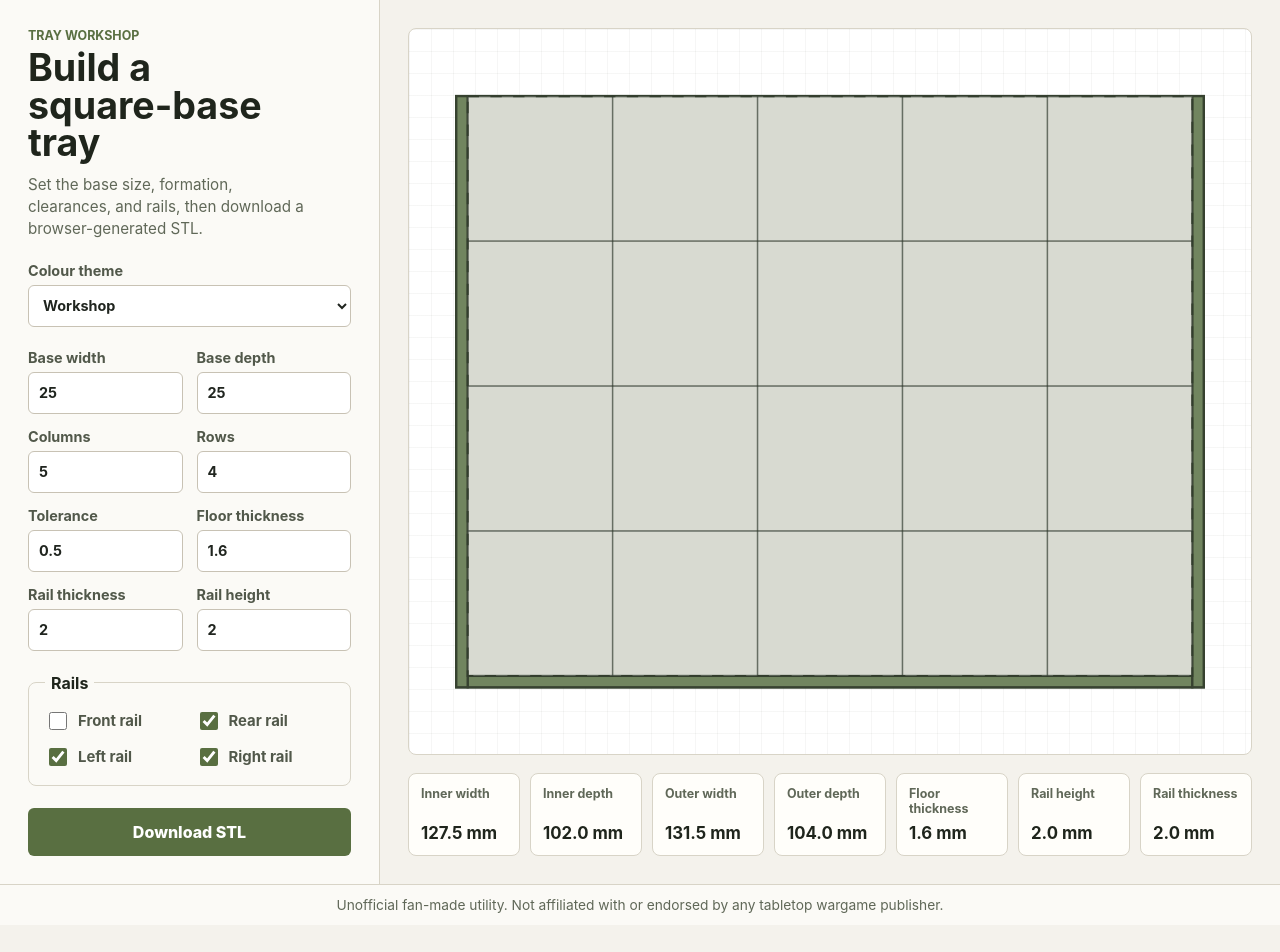
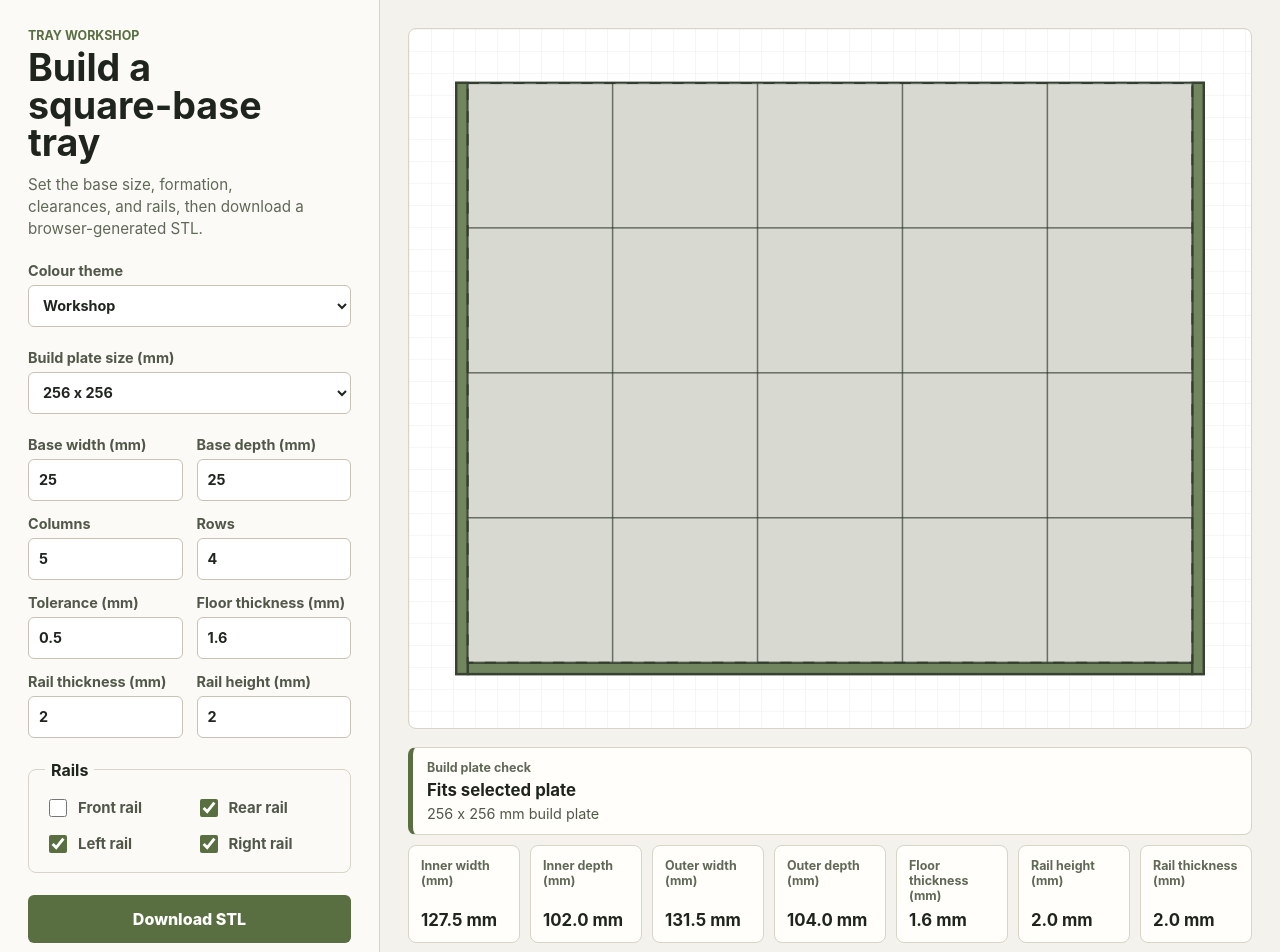
Before and after one commit to greyplasticmodelling/tray-workshop, a React (Vite) app: page / in a window 1280 px wide. Shown: the top 952 px of the page. Before the commit the page ends 925 px from the top, so only its background shows below. Built offline with nearby package versions, Linux system fonts and the light colour scheme.

Commit message:
Add build plate fit checker

```diff
--- a/src/App.tsx
+++ b/src/App.tsx
@@ -3,7 +3,7 @@ import { DimensionsPanel } from './components/DimensionsPanel';
 import { TrayControls } from './components/TrayControls';
 import { TrayPreviewSvg } from './components/TrayPreviewSvg';
 import { downloadStl } from './geometry/exportStl';
-import { calculateTrayDimensions, validateTraySettings } from './geometry/trayMath';
+import { calculateBuildPlateFit, calculateTrayDimensions, validateTraySettings } from './geometry/trayMath';
 import type { ThemeName, TraySettings } from './types';
 
 const defaultSettings: TraySettings = {
@@ -19,12 +19,14 @@ const defaultSettings: TraySettings = {
   rearRailEnabled: true,
   leftRailEnabled: true,
   rightRailEnabled: true,
+  buildPlateSize: '256x256',
 };
 
 export default function App() {
   const [settings, setSettings] = useState<TraySettings>(defaultSettings);
   const [theme, setTheme] = useState<ThemeName>('workshop');
   const dimensions = useMemo(() => calculateTrayDimensions(settings), [settings]);
+  const buildPlateFit = useMemo(() => calculateBuildPlateFit(settings, dimensions), [settings, dimensions]);
   const validation = useMemo(() => validateTraySettings(settings), [settings]);
 
   return (
@@ -41,7 +43,7 @@ export default function App() {
 
         <section className="preview-panel" aria-label="Tray preview and dimensions">
           <TrayPreviewSvg settings={settings} dimensions={dimensions} />
-          <DimensionsPanel settings={settings} dimensions={dimensions} />
+          <DimensionsPanel settings={settings} dimensions={dimensions} buildPlateFit={buildPlateFit} />
         </section>
       </main>
 
--- a/src/components/DimensionsPanel.tsx
+++ b/src/components/DimensionsPanel.tsx
@@ -1,23 +1,40 @@
-import type { TrayDimensions, TraySettings } from '../types';
+import type { BuildPlateFit, TrayDimensions, TraySettings } from '../types';
 import { formatMm } from '../geometry/trayMath';
 
 type Props = {
   dimensions: TrayDimensions;
   settings: TraySettings;
+  buildPlateFit: BuildPlateFit;
 };
 
-export function DimensionsPanel({ dimensions, settings }: Props) {
+export function DimensionsPanel({ dimensions, settings, buildPlateFit }: Props) {
   const items = [
-    ['Inner width', formatMm(dimensions.innerWidthMm)],
-    ['Inner depth', formatMm(dimensions.innerDepthMm)],
-    ['Outer width', formatMm(dimensions.outerWidthMm)],
-    ['Outer depth', formatMm(dimensions.outerDepthMm)],
-    ['Floor thickness', formatMm(settings.floorThicknessMm)],
-    ['Rail height', formatMm(settings.railHeightMm)],
-    ['Rail thickness', formatMm(settings.railThicknessMm)],
+    ['Inner width (mm)', formatMm(dimensions.innerWidthMm)],
+    ['Inner depth (mm)', formatMm(dimensions.innerDepthMm)],
+    ['Outer width (mm)', formatMm(dimensions.outerWidthMm)],
+    ['Outer depth (mm)', formatMm(dimensions.outerDepthMm)],
+    ['Floor thickness (mm)', formatMm(settings.floorThicknessMm)],
+    ['Rail height (mm)', formatMm(settings.railHeightMm)],
+    ['Rail thickness (mm)', formatMm(settings.railThicknessMm)],
   ];
+  const fitsOnPlate = buildPlateFit.fits || buildPlateFit.fitsRotated;
+  const fitText = buildPlateFit.fits
+    ? 'Fits selected plate'
+    : buildPlateFit.fitsRotated
+      ? 'Fits if rotated'
+      : 'Likely needs splitting';
+  const fitDetail = fitsOnPlate
+    ? `${buildPlateFit.plate.widthMm} x ${buildPlateFit.plate.depthMm} mm build plate`
+    : `Over by ${formatMm(buildPlateFit.overWidthMm)} wide and ${formatMm(buildPlateFit.overDepthMm)} deep`;
 
   return (
+    <div className="output-summary">
+      <section className="plate-fit" data-fit={fitsOnPlate ? 'yes' : 'no'} aria-label="Build plate fit">
+        <span>Build plate check</span>
+        <strong>{fitText}</strong>
+        <p>{fitDetail}</p>
+      </section>
+
       <section className="dimensions" aria-label="Calculated dimensions">
         {items.map(([label, value]) => (
           <div className="dimension-row" key={label}>
@@ -26,5 +43,6 @@ export function DimensionsPanel({ dimensions, settings }: Props) {
           </div>
         ))}
       </section>
+    </div>
   );
 }
--- a/src/components/TrayControls.tsx
+++ b/src/components/TrayControls.tsx
@@ -1,4 +1,5 @@
 import type { ThemeName, TraySettings } from '../types';
+import { buildPlates } from '../geometry/trayMath';
 
 type Props = {
   settings: TraySettings;
@@ -10,18 +11,18 @@ type Props = {
 };
 
 const numberFields: Array<{
-  key: keyof TraySettings;
+  key: keyof Omit<TraySettings, 'buildPlateSize'>;
   label: string;
   step: number;
 }> = [
-  { key: 'baseWidthMm', label: 'Base width', step: 1 },
-  { key: 'baseDepthMm', label: 'Base depth', step: 1 },
+  { key: 'baseWidthMm', label: 'Base width (mm)', step: 1 },
+  { key: 'baseDepthMm', label: 'Base depth (mm)', step: 1 },
   { key: 'columns', label: 'Columns', step: 1 },
   { key: 'rows', label: 'Rows', step: 1 },
-  { key: 'toleranceMm', label: 'Tolerance', step: 0.1 },
-  { key: 'floorThicknessMm', label: 'Floor thickness', step: 0.1 },
-  { key: 'railThicknessMm', label: 'Rail thickness', step: 0.1 },
-  { key: 'railHeightMm', label: 'Rail height', step: 0.1 },
+  { key: 'toleranceMm', label: 'Tolerance (mm)', step: 0.1 },
+  { key: 'floorThicknessMm', label: 'Floor thickness (mm)', step: 0.1 },
+  { key: 'railThicknessMm', label: 'Rail thickness (mm)', step: 0.1 },
+  { key: 'railHeightMm', label: 'Rail height (mm)', step: 0.1 },
 ];
 
 const railToggles: Array<{ key: keyof TraySettings; label: string }> = [
@@ -62,6 +63,20 @@ export function TrayControls({ settings, theme, onChange, onThemeChange, validat
           {themes.map((themeOption) => (
             <option value={themeOption.value} key={themeOption.value}>
               {themeOption.label}
+            </option>
+          ))}
+        </select>
+      </label>
+
+      <label className="field">
+        <span>Build plate size (mm)</span>
+        <select
+          value={settings.buildPlateSize}
+          onChange={(event) => onChange({ ...settings, buildPlateSize: event.target.value as TraySettings['buildPlateSize'] })}
+        >
+          {buildPlates.map((plate) => (
+            <option value={plate.value} key={plate.value}>
+              {plate.widthMm} x {plate.depthMm}
             </option>
           ))}
         </select>
--- a/src/geometry/trayMath.ts
+++ b/src/geometry/trayMath.ts
@@ -1,6 +1,6 @@
-import type { TrayDimensions, TraySettings, ValidationResult } from '../types';
+import type { BuildPlate, BuildPlateFit, BuildPlateSize, TrayDimensions, TraySettings, ValidationResult } from '../types';
 
-const bounds: Record<keyof TraySettings, { min: number; max: number; label: string; unit?: string }> = {
+const bounds: Partial<Record<keyof TraySettings, { min: number; max: number; label: string; unit?: string }>> = {
   baseWidthMm: { min: 10, max: 60, label: 'Base width', unit: 'mm' },
   baseDepthMm: { min: 10, max: 80, label: 'Base depth', unit: 'mm' },
   columns: { min: 1, max: 20, label: 'Columns' },
@@ -14,6 +14,18 @@ const bounds: Record<keyof TraySettings, { min: number; max: number; label: stri
   leftRailEnabled: { min: 0, max: 1, label: 'Left rail' },
   rightRailEnabled: { min: 0, max: 1, label: 'Right rail' },
 };
+
+export const buildPlates: BuildPlate[] = [
+  { value: '180x180', widthMm: 180, depthMm: 180 },
+  { value: '235x235', widthMm: 235, depthMm: 235 },
+  { value: '256x256', widthMm: 256, depthMm: 256 },
+  { value: '300x300', widthMm: 300, depthMm: 300 },
+  { value: '350x250', widthMm: 350, depthMm: 250 },
+];
+
+export function getBuildPlate(size: BuildPlateSize): BuildPlate {
+  return buildPlates.find((plate) => plate.value === size) ?? buildPlates[2];
+}
 
 export function calculateTrayDimensions(settings: TraySettings): TrayDimensions {
   const slotWidthMm = settings.baseWidthMm + settings.toleranceMm;
@@ -36,6 +48,20 @@ export function calculateTrayDimensions(settings: TraySettings): TrayDimensions
     rightRailMm,
     frontRailMm,
     rearRailMm,
+  };
+}
+
+export function calculateBuildPlateFit(settings: TraySettings, dimensions = calculateTrayDimensions(settings)): BuildPlateFit {
+  const plate = getBuildPlate(settings.buildPlateSize);
+  const fits = dimensions.outerWidthMm <= plate.widthMm && dimensions.outerDepthMm <= plate.depthMm;
+  const fitsRotated = dimensions.outerWidthMm <= plate.depthMm && dimensions.outerDepthMm <= plate.widthMm;
+
+  return {
+    plate,
+    fits,
+    fitsRotated,
+    overWidthMm: Math.max(0, dimensions.outerWidthMm - plate.widthMm),
+    overDepthMm: Math.max(0, dimensions.outerDepthMm - plate.depthMm),
   };
 }
 
--- a/src/styles.css
+++ b/src/styles.css
@@ -317,6 +317,45 @@ h1 {
   stroke-width: 0.25;
 }
 
+.output-summary {
+  display: grid;
+  gap: 10px;
+}
+
+.plate-fit {
+  min-height: 72px;
+  display: grid;
+  gap: 6px;
+  border: 1px solid var(--border);
+  border-left: 5px solid var(--accent);
+  border-radius: 8px;
+  padding: 12px 14px;
+  background: var(--surface-soft);
+}
+
+.plate-fit[data-fit='no'] {
+  border-left-color: #a63d2d;
+  background: #fff1ed;
+}
+
+.plate-fit span {
+  color: var(--muted);
+  font-size: 0.78rem;
+  font-weight: 700;
+}
+
+.plate-fit strong {
+  color: var(--heading);
+  font-size: 1.05rem;
+  line-height: 1.1;
+}
+
+.plate-fit p {
+  margin: 0;
+  color: var(--label);
+  font-size: 0.9rem;
+}
+
 .dimensions {
   display: grid;
   grid-template-columns: repeat(7, minmax(110px, 1fr));
```
Also changed, not shown: src/types.ts (+17 -0 lines). Lines whose indentation alone changed are shown as unchanged.
